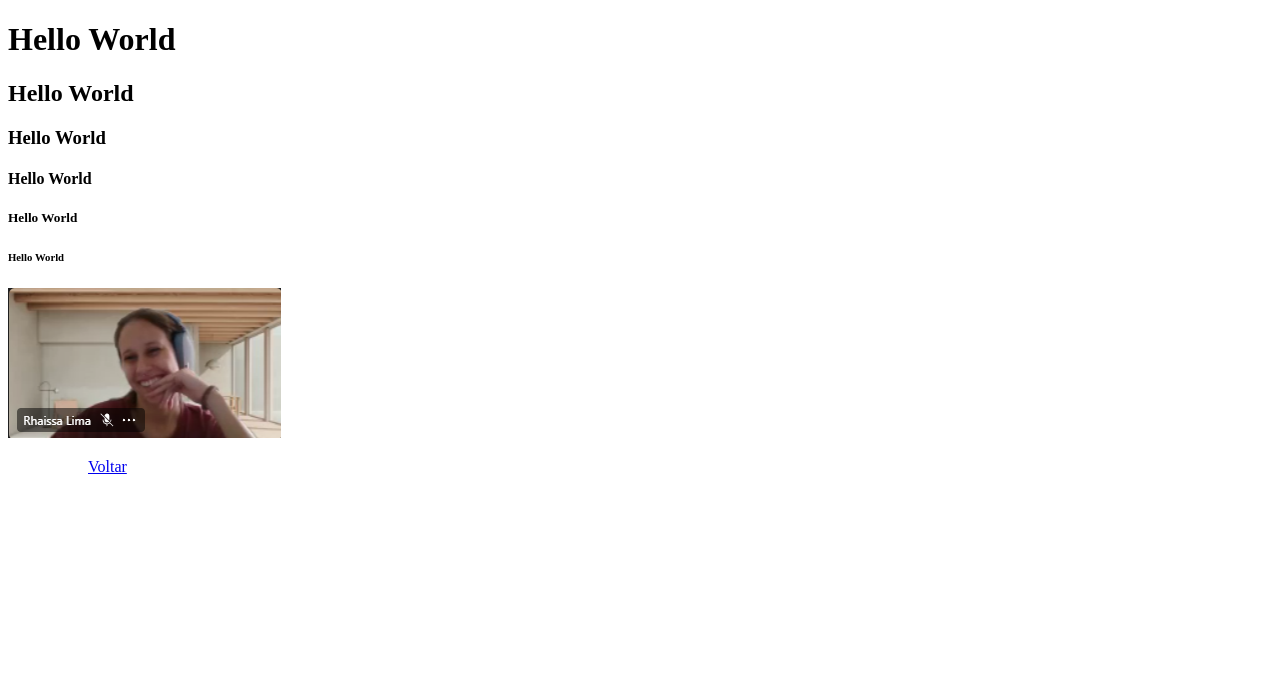
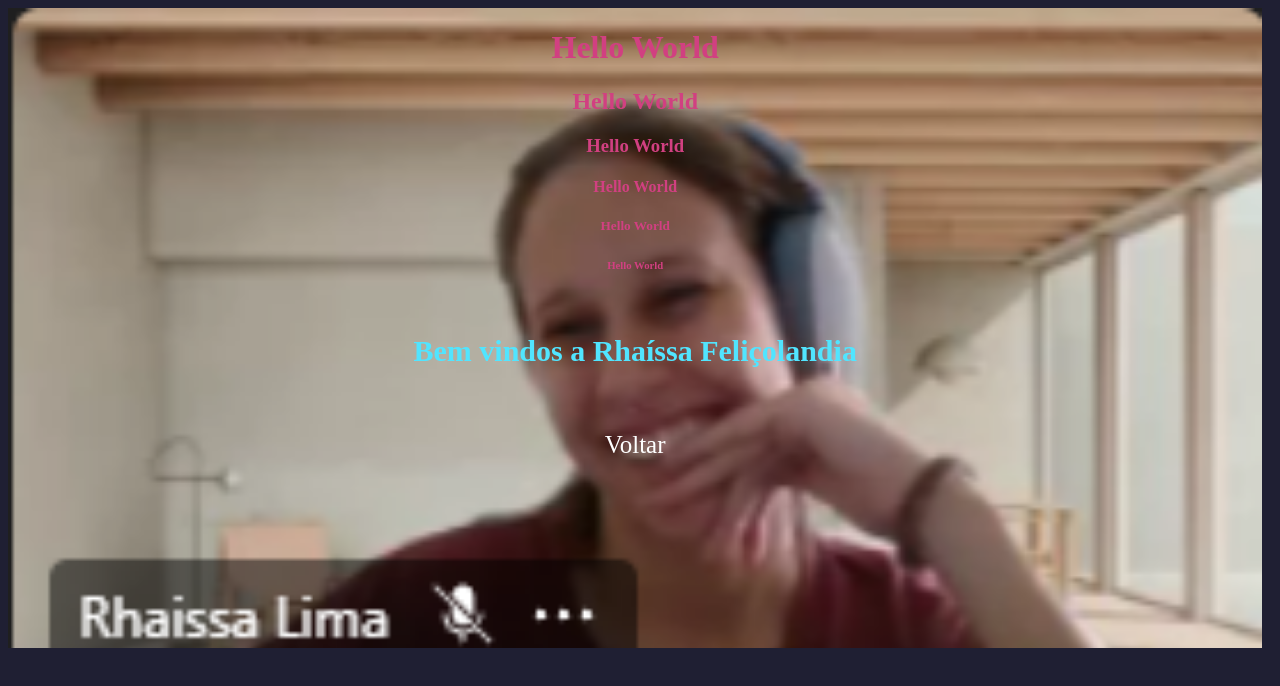
Before and after one commit to Guhfrontend/fundamentos-web, a plain HTML site: page index.html in a window 1280 px wide. Drawn offline with Linux system fonts and the light colour scheme.

Commit message:
aprendendo css

```diff
--- /dev/null
+++ b/asserts/css/style.css
@@ -0,0 +1,39 @@
+@charset "UTF-8";
+
+body{
+    background-color: #1F1F33;
+}
+
+main{
+    position: absolute;
+    width: 98%;
+    height: 80%;
+    background-image: url(imagem.png);
+    background-size: cover;
+}
+
+h1, h2, h3, h4, h5, h6{
+    font-weight: bolder;
+    display: flex;
+    justify-content: center;
+    color: #D14081;
+}
+
+p {
+    color: #51E5FF;
+    font-size: 30px;
+    font-weight: 900;
+    margin: 5%;
+    display: flex;
+    align-items: center;
+    justify-content: center;
+
+}
+
+a{
+    font-size: 25px;
+    color: white;
+    text-decoration: none;
+    display: flex;
+    justify-content: center;
+}
--- /dev/null
+++ b/asserts/css/styles.css
@@ -0,0 +1,22 @@
+@charset "UTF-8";
+
+* {
+    font-size: 20px;
+}
+body{
+    background-color: #1F1F33;
+}
+
+h1{
+    display: flex;
+    align-items: center;
+    justify-content: center;
+}
+
+nav a{
+    font-size: 25px;
+    color: brown;
+    text-decoration: none;
+    display: flex;
+    justify-content: center;
+}
--- a/index.html
+++ b/index.html
@@ -4,10 +4,11 @@
     <meta charset="UTF-8">
     <meta name="viewport" content="width=device-width, initial-scale=1.0">
     <title>Home</title>
-    <link rel="stylesheet" href="style.css">
+    <link rel="stylesheet" href="asserts/css/style.css">
 </head>
 
 <body>
+    <main>
     <h1>Hello World</h1>
     <h2>Hello World</h2>
     <h3>Hello World</h3>
@@ -15,8 +16,10 @@
     <h5>Hello World</h5>
     <h6>Hello World</h6>
 
-    <img src="asserts/imagem.png" alt="Rhaíssa feliz">
+    <p>Bem vindos a Rhaíssa Feliçolandia</p>
 
-    <ol><ul><a href="meuPerfil.html">Voltar</a></ul></ol>
+     <a href="meuPerfil.html">Voltar</a>
+    </main>
+
 </body>
 </html>
```
Also changed, not shown: meuPerfil.html (+18 -7 lines), asserts/css/imagem.png (renamed from asserts/imagem.png), asserts/image/imagem.png (added), 1 other file.
